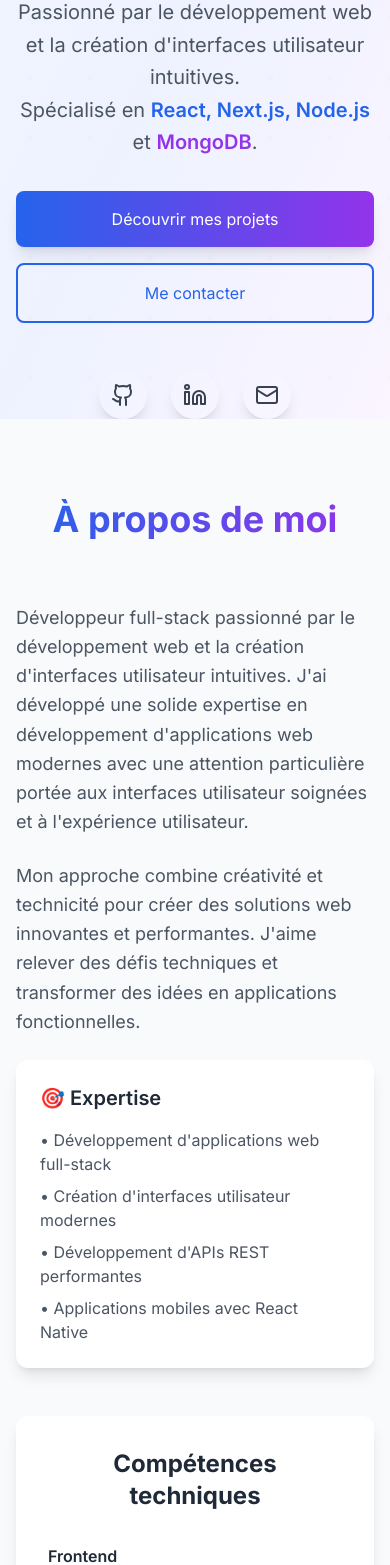
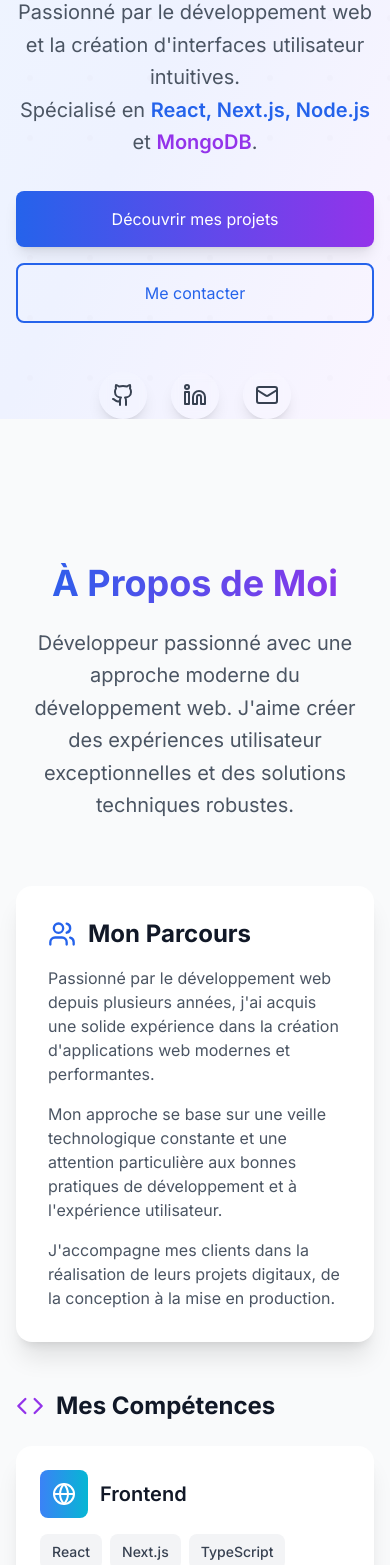
Before and after one commit to Pierrebsnrd/portfolio-frontend, a Next.js app: page / in a window 390 px wide. Shown: the part 432-1997 px from the top of the page. Built offline with nearby package versions, Linux system fonts and the light colour scheme.

Commit message:
update sections

```diff
--- a/app/components/sections/About.tsx
+++ b/app/components/sections/About.tsx
@@ -1,93 +1,106 @@
 "use client";
 
-interface SkillGroup {
-  category: string;
-  skills: string[];
-}
+import { Code, Database, Globe, Smartphone, Users } from "lucide-react";
 
 const About = () => {
-  const skillGroups: SkillGroup[] = [
+  const skills = [
     {
       category: "Frontend",
-      skills: ["React", "Next.js", "HTML5", "CSS3", "JavaScript", "TypeScript"],
+      icon: <Globe className="w-6 h-6" />,
+      technologies: ["React", "Next.js", "TypeScript", "Tailwind CSS", "HTML5", "CSS3"],
+      color: "from-blue-500 to-cyan-500"
     },
     {
       category: "Backend",
-      skills: ["Node.js", "Express.js", "REST API", "JWT Auth"],
-    },
-    {
-      category: "Base de données",
-      skills: ["MongoDB", "Mongoose ODM"],
+      icon: <Database className="w-6 h-6" />,
+      technologies: ["Node.js", "Express", "MongoDB", "REST API", "JWT"],
+      color: "from-green-500 to-emerald-500"
     },
     {
       category: "Mobile",
-      skills: ["React Native"],
+      icon: <Smartphone className="w-6 h-6" />,
+      technologies: ["React Native", "Expo"],
+      color: "from-purple-500 to-pink-500"
     },
     {
       category: "Outils",
-      skills: ["Git", "GitHub", "Vercel", "Figma", "Trello"],
-    },
+      icon: <Code className="w-6 h-6" />,
+      technologies: ["Git", "GitHub", "VS Code", "Postman", "Figma"],
+      color: "from-orange-500 to-red-500"
+    }
   ];
 
   return (
-    <section id="about" className="py-20 bg-gray-50 dark:bg-gray-800">
-      <div className="max-w-7xl mx-auto px-4 sm:px-6 lg:px-8">
-        <h2 className="text-4xl font-bold text-center mb-16 bg-gradient-to-r from-blue-600 to-purple-600 bg-clip-text text-transparent">
-          À propos de moi
-        </h2>
+    <section
+      id="about"
+      className="pt-16 min-h-screen bg-gray-50 dark:bg-gray-800 flex items-center"
+    >
+      <div className="max-w-7xl mx-auto px-4 sm:px-6 lg:px-8 py-20 w-full">
+        {/* En-tête de section */}
+        <div className="text-center mb-16">
+          <h2 className="text-4xl md:text-5xl font-bold mb-6 bg-gradient-to-r from-blue-600 to-purple-600 bg-clip-text text-transparent">
+            À Propos de Moi
+          </h2>
+          <p className="text-xl text-gray-600 dark:text-gray-300 max-w-3xl mx-auto leading-relaxed">
+            Développeur passionné avec une approche moderne du développement web.
+            J'aime créer des expériences utilisateur exceptionnelles et des solutions techniques robustes.
+          </p>
+        </div>
 
-        <div className="grid lg:grid-cols-2 gap-12 items-center">
-          {/* Colonne gauche - Description */}
+        <div className="grid lg:grid-cols-2 gap-12">
+          {/* Présentation personnelle */}
           <div className="space-y-6">
-            <p className="text-lg text-gray-600 dark:text-gray-300 leading-relaxed">
-              Développeur full-stack passionné par le développement web et la
-              création d&apos;interfaces utilisateur intuitives. J&apos;ai
-              développé une solide expertise en développement
-              d&apos;applications web modernes avec une attention particulière
-              portée aux interfaces utilisateur soignées et à l&apos;expérience
-              utilisateur.
-            </p>
-
-            <p className="text-lg text-gray-600 dark:text-gray-300 leading-relaxed">
-              Mon approche combine créativité et technicité pour créer des
-              solutions web innovantes et performantes. J&apos;aime relever des
-              défis techniques et transformer des idées en applications
-              fonctionnelles.
-            </p>
-
-            {/* Card Expertise */}
-            <div className="bg-white dark:bg-gray-900 p-6 rounded-xl shadow-lg">
-              <h3 className="text-xl font-semibold mb-4 text-gray-800 dark:text-white">
-                🎯 Expertise
+            <div className="bg-white dark:bg-gray-900 rounded-2xl p-8 shadow-xl">
+              <h3 className="text-2xl font-bold text-gray-900 dark:text-white mb-4 flex items-center gap-3">
+                <Users className="w-7 h-7 text-blue-600" />
+                Mon Parcours
               </h3>
-              <ul className="space-y-2 text-gray-600 dark:text-gray-300">
-                <li>• Développement d&apos;applications web full-stack</li>
-                <li>• Création d&apos;interfaces utilisateur modernes</li>
-                <li>• Développement d&apos;APIs REST performantes</li>
-                <li>• Applications mobiles avec React Native</li>
-              </ul>
+              <div className="space-y-4 text-gray-600 dark:text-gray-300">
+                <p>
+                  Passionné par le développement web depuis plusieurs années, j'ai acquis une solide
+                  expérience dans la création d'applications web modernes et performantes.
+                </p>
+                <p>
+                  Mon approche se base sur une veille technologique constante et une attention
+                  particulière aux bonnes pratiques de développement et à l'expérience utilisateur.
+                </p>
+                <p>
+                  J'accompagne mes clients dans la réalisation de leurs projets digitaux,
+                  de la conception à la mise en production.
+                </p>
+              </div>
             </div>
           </div>
 
-          {/* Colonne droite - Compétences */}
-          <div className="bg-white dark:bg-gray-900 p-8 rounded-xl shadow-lg">
-            <h3 className="text-2xl font-bold mb-8 text-center text-gray-800 dark:text-white">
-              Compétences techniques
+          {/* Compétences */}
+          <div className="space-y-6">
+            <h3 className="text-2xl font-bold text-gray-900 dark:text-white mb-6 flex items-center gap-3">
+              <Code className="w-7 h-7 text-purple-600" />
+              Mes Compétences
             </h3>
 
-            <div className="space-y-6">
-              {skillGroups.map((skillGroup, index) => (
-                <div key={index}>
-                  <h4 className="font-semibold text-gray-800 dark:text-white mb-3">
-                    {skillGroup.category}
-                  </h4>
+            <div className="grid gap-6">
+              {skills.map((skill, index) => (
+                <div
+                  key={index}
+                  className="bg-white dark:bg-gray-900 rounded-2xl p-6 shadow-xl hover:shadow-2xl transition-all duration-300 group"
+                >
+                  <div className="flex items-center gap-3 mb-4">
+                    <div className={`p-3 rounded-lg bg-gradient-to-r ${skill.color} text-white group-hover:scale-110 transition-transform`}>
+                      {skill.icon}
+                    </div>
+                    <h4 className="text-xl font-semibold text-gray-900 dark:text-white">
+                      {skill.category}
+                    </h4>
+                  </div>
+
                   <div className="flex flex-wrap gap-2">
-                    {skillGroup.skills.map((skill, skillIndex) => (
+                    {skill.technologies.map((tech, techIndex) => (
                       <span
-                        key={skillIndex}
-                        className="px-3 py-1 bg-blue-100 dark:bg-blue-900 text-blue-800 dark:text-blue-200 rounded-full text-sm hover:bg-blue-200 dark:hover:bg-blue-800 transition-colors"
+                        key={techIndex}
+                        className="px-3 py-2 bg-gray-100 dark:bg-gray-700 text-gray-700 dark:text-gray-300 rounded-lg text-sm font-medium hover:bg-gray-200 dark:hover:bg-gray-600 transition-colors"
                       >
-                        {skill}
+                        {tech}
                       </span>
                     ))}
                   </div>
--- a/app/components/sections/Projects.tsx
+++ b/app/components/sections/Projects.tsx
@@ -21,7 +21,9 @@ const Projects: React.FC = () => {
       featured: true,
       images: [
         "/images/projects/sophrologie/image-1.png",
-        /* "/images/projects/sophrologie/image-2.png", */
+        "/images/projects/sophrologie/image-2.png",
+        "/images/projects/sophrologie/image-3.png",
+        "/images/projects/sophrologie/image-4.png"
       ]
     },
     {
@@ -35,8 +37,8 @@ const Projects: React.FC = () => {
       demo: "#",
       featured: true,
       images: [
-/*         "/images/projects/trollen/image-1.png",
-        "/images/projects/trollen/image-2.png" */
+        "/images/projects/trollen/image-1.png",
+        "/images/projects/trollen/image-2.png"
       ]
     },
     {
@@ -50,11 +52,11 @@ const Projects: React.FC = () => {
       demo: "#",
       featured: false,
       images: [
-/*         "/images/projects/hackatweet/image-1.png",
+        "/images/projects/hackatweet/image-1.png",
         "/images/projects/hackatweet/image-2.png",
-        "/images/projects/hackatweet/image-3.png" */
+        "/images/projects/hackatweet/image-3.png"
       ]
-    },
+    }
   ];
 
   const filters: ProjectFilter[] = [
@@ -83,15 +85,21 @@ const Projects: React.FC = () => {
       : projects.filter((project) => project.category === activeFilter);
 
   return (
-    <section id="projects" className="py-20 bg-white dark:bg-gray-900">
-      <div className="max-w-7xl mx-auto px-4 sm:px-6 lg:px-8">
-        <h2 className="text-4xl font-bold text-center mb-4 bg-gradient-to-r from-blue-600 to-purple-600 bg-clip-text text-transparent">
-          Mes Projets
-        </h2>
-        <p className="text-xl text-gray-600 dark:text-gray-300 text-center mb-12 max-w-3xl mx-auto">
-          Découvrez une sélection de mes réalisations en développement web et
-          mobile. Cliquez sur les images pour voir plus de captures d'écran.
-        </p>
+    <section
+      id="projects"
+      className="pt-16 min-h-screen bg-white dark:bg-gray-900 flex items-center"
+    >
+      <div className="max-w-7xl mx-auto px-4 sm:px-6 lg:px-8 py-20 w-full">
+        {/* En-tête de section */}
+        <div className="text-center mb-16">
+          <h2 className="text-4xl md:text-5xl font-bold mb-6 bg-gradient-to-r from-blue-600 to-purple-600 bg-clip-text text-transparent">
+            Mes Projets
+          </h2>
+          <p className="text-xl text-gray-600 dark:text-gray-300 max-w-3xl mx-auto leading-relaxed">
+            Découvrez une sélection de mes réalisations en développement web et mobile.
+            Cliquez sur les images pour voir plus de captures d'écran.
+          </p>
+        </div>
 
         {/* Filtres */}
         <div className="flex flex-wrap justify-center gap-4 mb-12">
--- a/app/hooks/useScrollToSection.ts
+++ b/app/hooks/useScrollToSection.ts
@@ -1,10 +1,15 @@
+// Hook de scroll corrigé
+// app/hooks/useScrollToSection.ts
+
 import { useCallback } from "react";
 
 export const useScrollToSection = () => {
   const scrollToSection = useCallback((sectionId: string) => {
     const element = document.getElementById(sectionId);
     if (element) {
-      const offsetTop = element.offsetTop - 80;
+      // Hauteur de la navbar (64px = h-16)
+      const navbarHeight = 64;
+      const offsetTop = element.offsetTop - navbarHeight;
 
       window.scrollTo({
         top: offsetTop,
```
Also changed, not shown: app/components/ui/ContactForm.tsx (+126 -57 lines).
